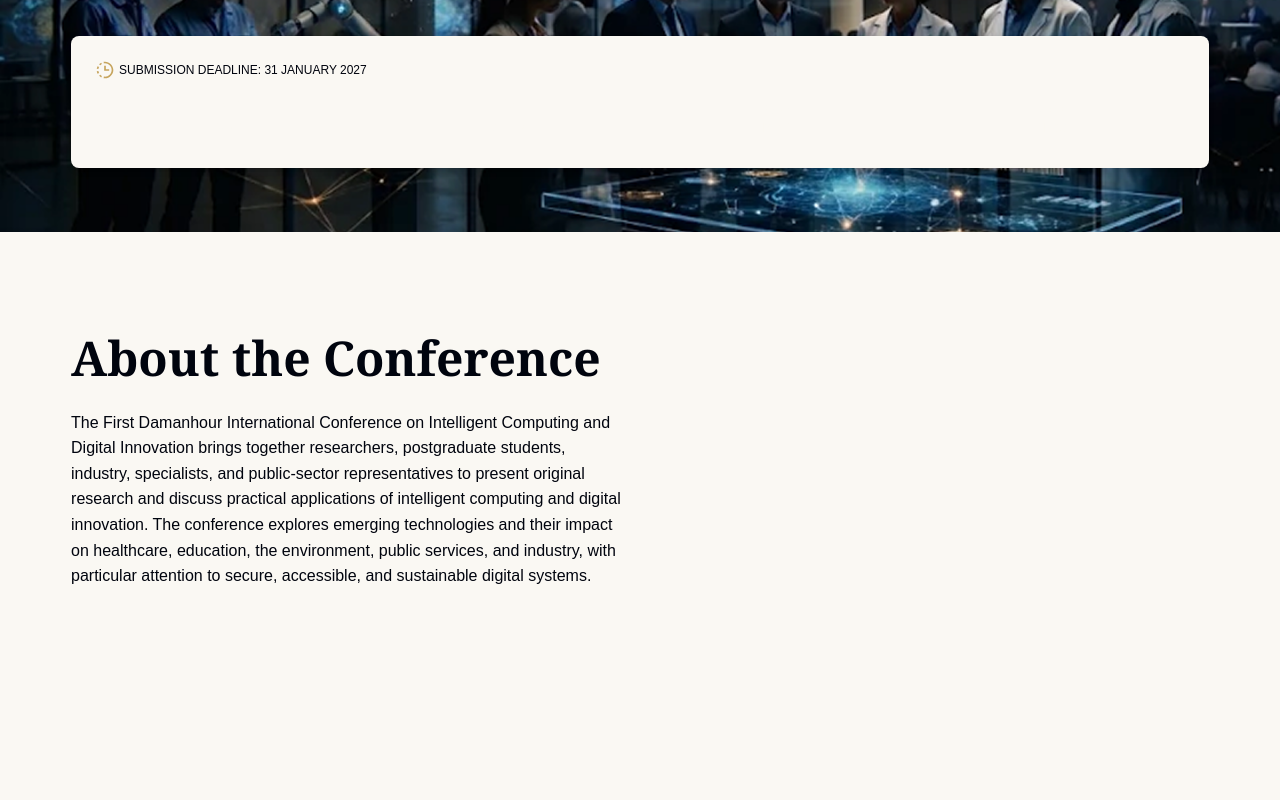
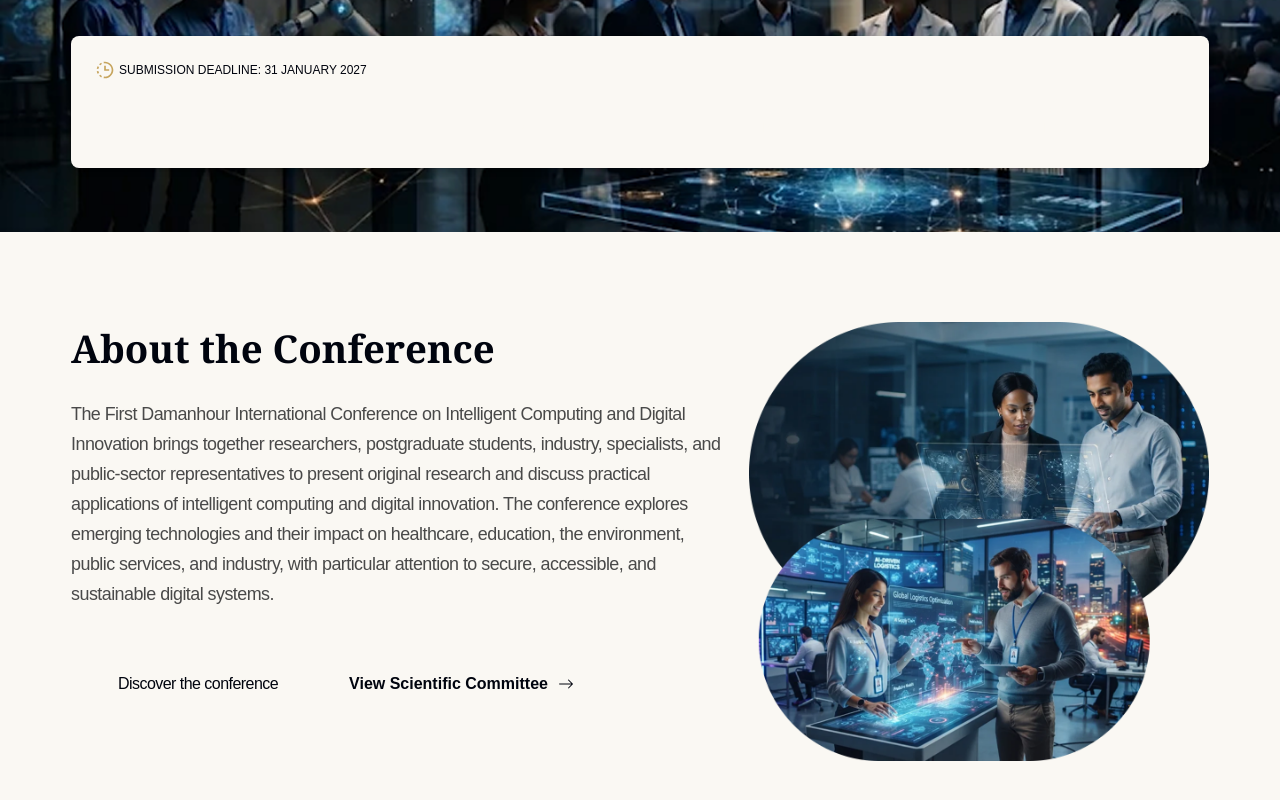
Before and after one commit to N00UUR/springer-conference, a React (Vite) app: page / in a window 1280 px wide. Shown: the part 568-1368 px from the top of the page. Built offline with nearby package versions, Linux system fonts and the light colour scheme; a web font is replaced by a local one.

Commit message:
Complete About conference section

```diff
--- a/src/pages/home/sections/AboutSection.css
+++ b/src/pages/home/sections/AboutSection.css
@@ -1,16 +1,112 @@
 .about-section {
-  min-height: 100svh;
   padding-block: var(--section-gap);
   background: var(--color-off-white);
 }
 
-.about-section h2 {
-  font-size: clamp(2rem, 4vw, 3rem);
-  font-weight: 700;
+.about-layout {
+  display: grid;
+  grid-template-columns: minmax(0, 737fr) minmax(0, 519fr);
+  align-items: start;
+  gap: 24px;
 }
 
-.about-section p {
-  max-width: 62ch;
-  margin-top: 16px;
-  line-height: 1.6;
+.about-copy h2 {
+  display: flex;
+  align-items: center;
+  min-height: 53px;
+  margin: 0;
+  font-family: var(--font-display);
+  font-size: clamp(30px, 3vw, 40px);
+  font-weight: 700;
+  line-height: 1;
+  color: var(--color-ink);
 }
+
+.about-copy p {
+  margin: 24px 0 0;
+  font-family: var(--font-sans);
+  font-size: clamp(16px, 1.4vw, 20px);
+  font-weight: 400;
+  line-height: 1.68;
+  letter-spacing: -0.54px;
+  color: #494949;
+}
+
+.about-image {
+  display: block;
+  width: 100%;
+  height: auto;
+}
+
+.about-actions {
+  display: flex;
+  flex-wrap: wrap;
+  align-items: center;
+  gap: 12px 24px;
+  margin-top: clamp(28px, 4vw, 52px);
+}
+
+.about-actions button {
+  display: inline-flex;
+  align-items: center;
+  justify-content: center;
+  min-height: 48px;
+  font-family: var(--font-sans);
+  font-size: 16px;
+}
+
+.about-discover {
+  width: 254px;
+  max-width: 100%;
+  padding: 8px 10px;
+  border-radius: 8px;
+  background: var(--color-gold);
+  color: var(--color-ink);
+  font-weight: 500;
+  line-height: 30px;
+  letter-spacing: -0.54px;
+}
+
+.about-committee {
+  gap: 10px;
+  color: var(--color-gold);
+  font-weight: 600;
+}
+
+.about-arrow {
+  width: 16px;
+  height: 16px;
+  flex: none;
+  background-color: currentColor;
+  mask: url("../../../assets/icons/guidelines-arrow-right.svg")
+    center / contain no-repeat;
+}
+
+@media (max-width: 800px) {
+  .about-layout {
+    grid-template-columns: minmax(0, 1fr);
+    gap: 32px;
+  }
+
+  .about-copy h2 {
+    min-height: auto;
+    line-height: 1.15;
+  }
+
+  .about-copy p {
+    margin-top: 16px;
+  }
+
+  .about-image {
+    width: min(100%, 519px);
+    justify-self: center;
+  }
+}
+
+@media (max-width: 480px) {
+  .about-actions {
+    align-items: flex-start;
+    flex-direction: column;
+    gap: 4px;
+  }
+}
--- a/src/pages/home/sections/AboutSection.tsx
+++ b/src/pages/home/sections/AboutSection.tsx
@@ -1,13 +1,47 @@
+import aboutImage from '../../../assets/images/about-conference.png'
 import './AboutSection.css'
 
 export default function AboutSection() {
   return (
-    <section id="about" className="about-section" aria-labelledby="about-title">
-      <div className="page-container">
-        <h2 id="about-title">About the Conference</h2>
-        <p>
-          The First Damanhour International Conference on Intelligent Computing and Digital Innovation brings together researchers, postgraduate students, industry, specialists, and public-sector representatives to present original research and discuss practical applications of intelligent computing and digital innovation. The conference explores emerging technologies and their impact on healthcare, education, the environment, public services, and industry, with particular attention to secure, accessible, and sustainable digital systems.
-        </p>
+    <section
+      id="about"
+      className="about-section"
+      aria-labelledby="about-title"
+    >
+      <div className="page-container about-layout">
+        <div className="about-copy">
+          <h2 id="about-title">About the Conference</h2>
+
+          <p>
+            The First Damanhour International Conference on Intelligent Computing
+            and Digital Innovation brings together researchers, postgraduate
+            students, industry, specialists, and public-sector representatives to
+            present original research and discuss practical applications of
+            intelligent computing and digital innovation. The conference explores
+            emerging technologies and their impact on healthcare, education, the
+            environment, public services, and industry, with particular attention
+            to secure, accessible, and sustainable digital systems.
+          </p>
+
+          <div className="about-actions">
+            <button type="button" className="about-discover" disabled>
+              Discover the conference
+            </button>
+
+            <button type="button" className="about-committee" disabled>
+              View Scientific Committee
+              <span className="about-arrow" aria-hidden="true" />
+            </button>
+          </div>
+        </div>
+
+        <img
+          className="about-image"
+          src={aboutImage}
+          alt="Researchers working with digital displays in a computing lab"
+          width={519}
+          height={495}
+        />
       </div>
     </section>
   )
```
Also changed, not shown: src/assets/images/about-conference.png (added).
